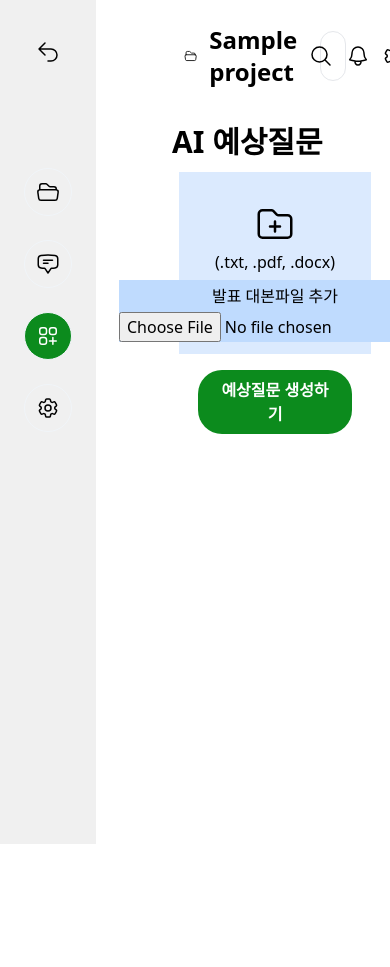
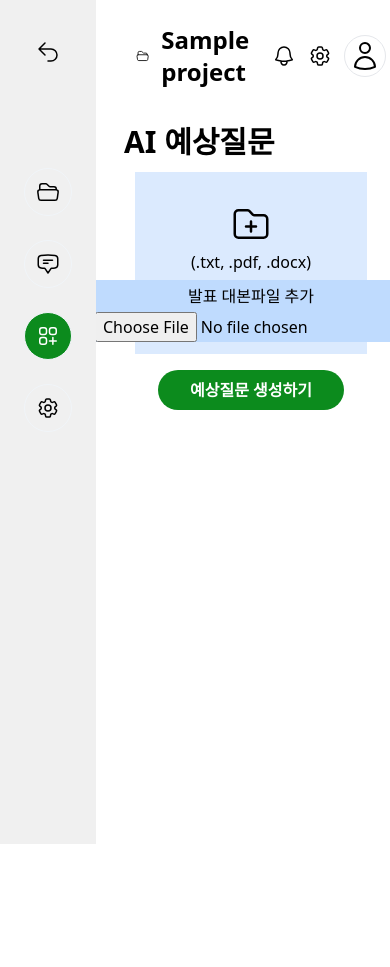
Before and after one commit to dnjdsxor21/presentAI, a FastAPI app: template templates/data-ai-question.html in a window 390 px wide; the page is wider, and only the part inside the window is pictured. Shown: the top 967 px of that part. Run offline with FastAPI, Linux system fonts and the light colour scheme; the template is opened without the code that fills it: most values are stand-ins (such as "Sample title", 1, 10 or a date in 2020); some libraries are stand-ins or nearby versions.

Commit message:
add responsive nav

```diff
--- a/static/css/responsive.css
+++ b/static/css/responsive.css
@@ -1,7 +1,7 @@
 @media screen and (max-width:768px){
-	#nav-bar {
+	/* #nav-bar {
         width:6rem;
-    }
+    } */
     #nav-bar .nav-btn {
         width: 3rem;
         height: 3rem;
@@ -11,5 +11,4 @@
     #footer-copyright {
         opacity: 0;
     }
-
 }/*max-width:768px*/
--- a/templates/base.html
+++ b/templates/base.html
@@ -6,10 +6,10 @@
     <title>착착</title>
     <link rel="icon" type="image/x-icon" href="/static/img/favicon-32x32.png" />
     <link href="/static/css/style.css" rel="stylesheet" />
-    <link href="/static/css/responsive.css" rel="stylesheet" />
     <link href="/static/css/tailwind.css" rel="stylesheet" />
     <script src="https://cdn.tailwindcss.com"></script>
     <script src="https://unpkg.com/@supabase/supabase-js@2"></script>
+    <link href="/static/css/responsive.css" rel="stylesheet" />
 </head>
 <body class="font-sans">
     {% block navbar %} {% endblock %}
--- a/templates/data-ai-question.html
+++ b/templates/data-ai-question.html
@@ -1,7 +1,7 @@
 {% extends "base.html" %}
 
 {% block navbar %}
-<nav id="nav-bar" class="fixed color-silver fixed w-32 h-screen z-10">
+<nav id="nav-bar" class="fixed color-silver fixed w-24 h-screen z-10 md:w-32">
     <div class="flex flex-col justify-start items-center gap-6">
         <div class="mt-10">
             <a href="/projects">
@@ -45,7 +45,7 @@
 
 
 {% block header %}
-<div class="ml-40">
+<div class="ml-28 md:ml-40">
     <header id="header" class="flex flex-nowrap justify-between items-center p-3 w-auto">
         <div class="flex items-center gap-3 p-3">
             <svg xmlns="http://www.w3.org/2000/svg" fill="none" viewBox="0 0 24 24" stroke-width="1.5" stroke="currentColor" class="w-6 h-6">
@@ -53,7 +53,7 @@
             </svg>
             <p class="text-2xl font-bold"><a href="{{ url_for('projects' ,project_id=project.id) }}" class="">{{project.name}}</a></p>
         </div>
-        <div class="border rounded-2xl relative px-2 py-3 w-3/5">
+        <div class="border rounded-2xl relative px-2 py-3 w-3/5 hidden md:block">
             <input type="text" placeholder="검색" class="w-full pl-2"/>
             <button class="absolute right-3 top-3">
                 <svg xmlns="http://www.w3.org/2000/svg" fill="none" viewBox="0 0 24 24" stroke-width="1.5" stroke="currentColor" class="w-6 h-6">
@@ -85,7 +85,7 @@
 {% endblock %}
 
 {% block content %}
-<div class="ml-40 h-screen">
+<div class="ml-28 md:ml-40 h-screen">
     <div class="m-3 font-bold text-3xl">AI 예상질문</div>
     <div class="flex flex-col items-center gap-4">
         <div class="bg-blue-100 w-5/6 flex flex-col items-center gap-1.5 p-3">
--- a/templates/projects.html
+++ b/templates/projects.html
@@ -1,7 +1,7 @@
 {% extends "base.html" %}
 
 {% block navbar %}
-<nav id="nav-bar" class="fixed color-silver fixed w-32 h-screen z-10">
+<nav id="nav-bar" class="fixed color-silver fixed w-24 h-screen z-10 md:w-32">
     <div class="flex flex-col justify-start items-center gap-6">
         <div class="mt-10">
             <a href="/">
@@ -45,7 +45,7 @@
 {% endblock %}
 
 {% block header %}
-    <div class="ml-40">
+    <div class="ml-28 md:ml-40">
     <header id="header" class="flex flex-nowrap justify-between items-center p-3 w-auto">
         <div class="border rounded-2xl relative px-2 py-3 w-3/5">
             <input type="text" placeholder="검색" class="w-full pl-2"/>
@@ -79,7 +79,7 @@
  {% endblock %}
 
  {% block content %}
- <div class="ml-40">
+ <div class="ml-28 md:ml-40">
     <section id="sub-header" class="p-3 grid grid-cols-1 gap-2 md:grid-cols-3">
         <div class="col-span-2 border border-white rounded-lg p-2 min-w-[550px]">
             <div class="flex justify-between">
```
Also changed, not shown: templates/data-ai-outline.html (+4 -4 lines), templates/data-list.html (+7 -7 lines), templates/data-settings.html (+4 -4 lines).
